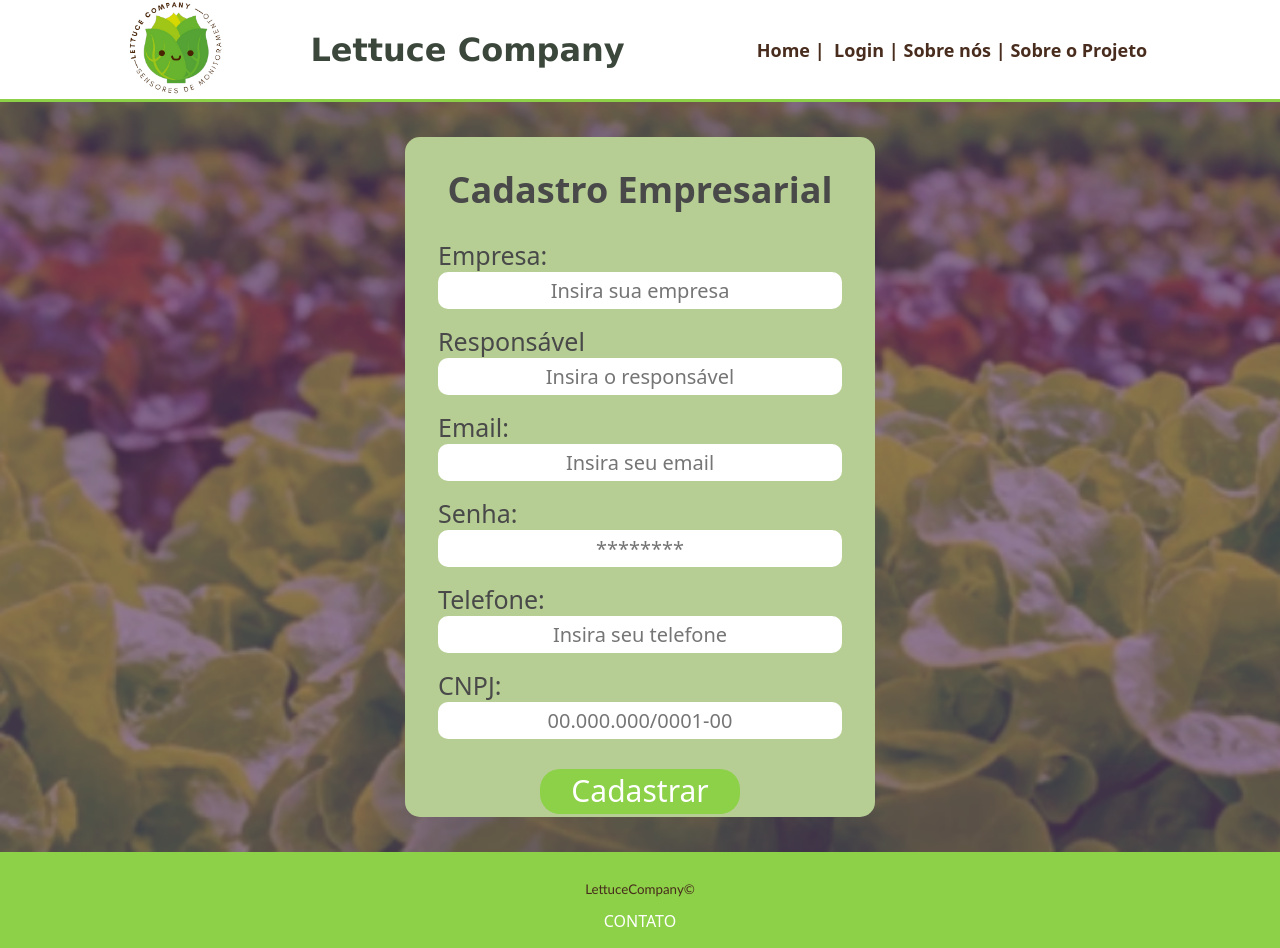
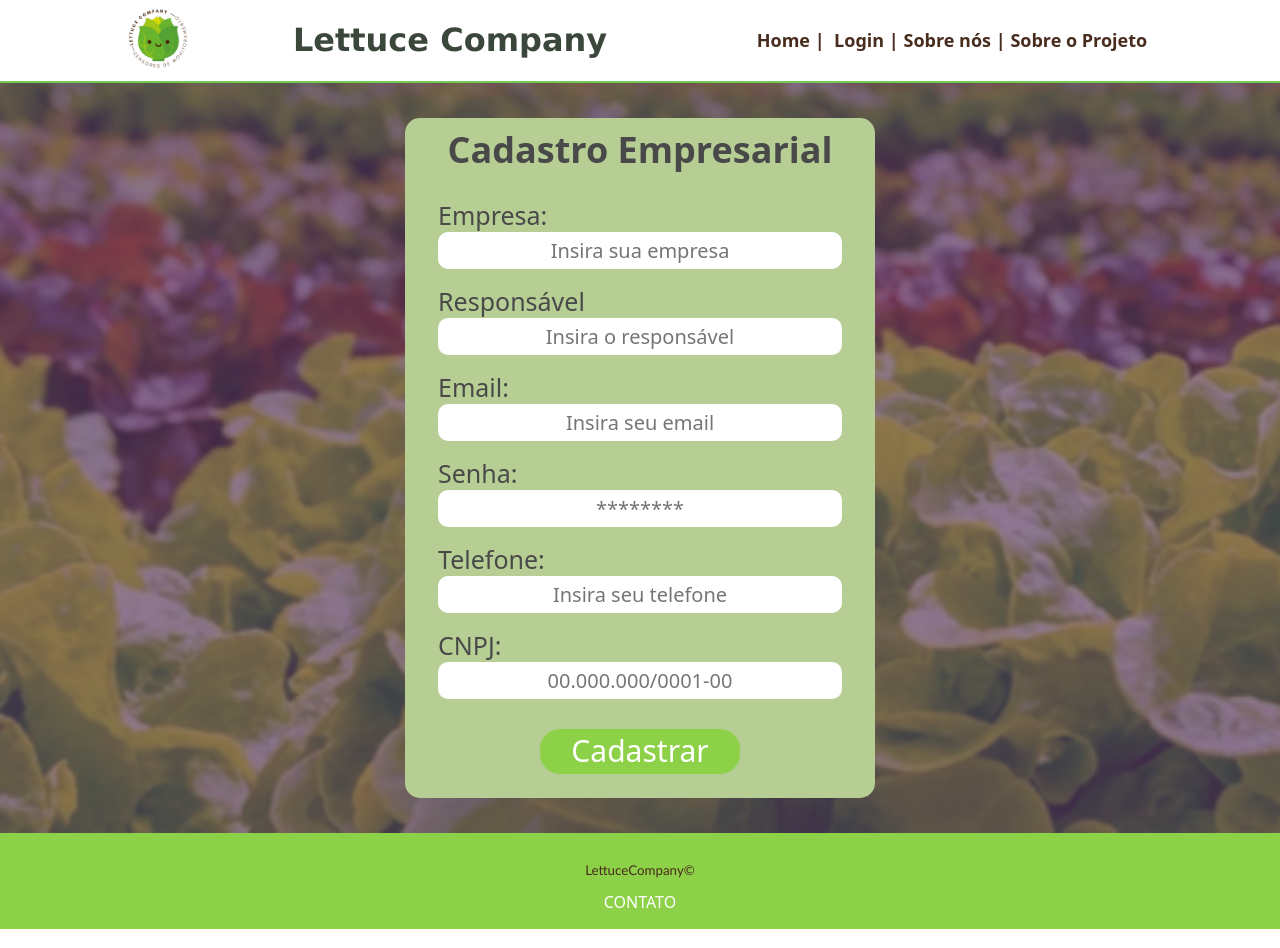
Before and after one commit to Lettuce-Company/Sprint-2, a plain HTML site: page Site Institucional/html/CadastroEmpresa.html in a window 1280 px wide. Drawn offline with Linux system fonts and the light colour scheme.

Commit message:
alterações no cadastro

```diff
--- a/Site Institucional/css/CSS Cadastro_Empresa.css
+++ b/Site Institucional/css/CSS Cadastro_Empresa.css
@@ -8,9 +8,11 @@ body {
 }
 
 img{
-    width: 95px;
+    width: 60px;
+    height: 60px;
     margin-bottom: 5px;
 }
+
 
 .container{
     display: flex;
@@ -21,12 +23,7 @@ img{
 .header{
     width: 100%;
     background-color: white;
-    border-style: solid;
-    border-top-width: 0px;
-    border-left-width: 0px;
-    border-left-width: 0px;
-    border-bottom-width: 3px;
-    border-color: #8cd147;
+    border-bottom: solid rgb(112, 202, 85) 2px;
 }
 
 .header .container{
@@ -114,8 +111,10 @@ img{
     width: 200px;
     height: 45px;
     font-size: 30px;
+    font-weight: 500;
     display: flex;
     margin-top: 15px;
+    margin-bottom: 40px;
     border-style: none;
     background-color: #8cd147;
     color: white;
--- a/Site Institucional/html/CadastroEmpresa.html
+++ b/Site Institucional/html/CadastroEmpresa.html
@@ -6,6 +6,7 @@
     <meta http-equiv="X-UA-Compatible" content="IE=edge">
     <meta name="viewport" content="width=device-width, initial-scale=1.0">
     <title>Lettuce Company</title>
+    <link rel="shortcut icon" href="../img/LOGO.png" type="image/x-icon">
     <link rel="stylesheet" href="../css/CSS Cadastro_Empresa.css">
     <link rel="icon" href="/img/LOGO SEM BORDA.png">
 </head>
```
Also changed, not shown: Site Institucional/css/CSS Home.css (+7 -2 lines).
